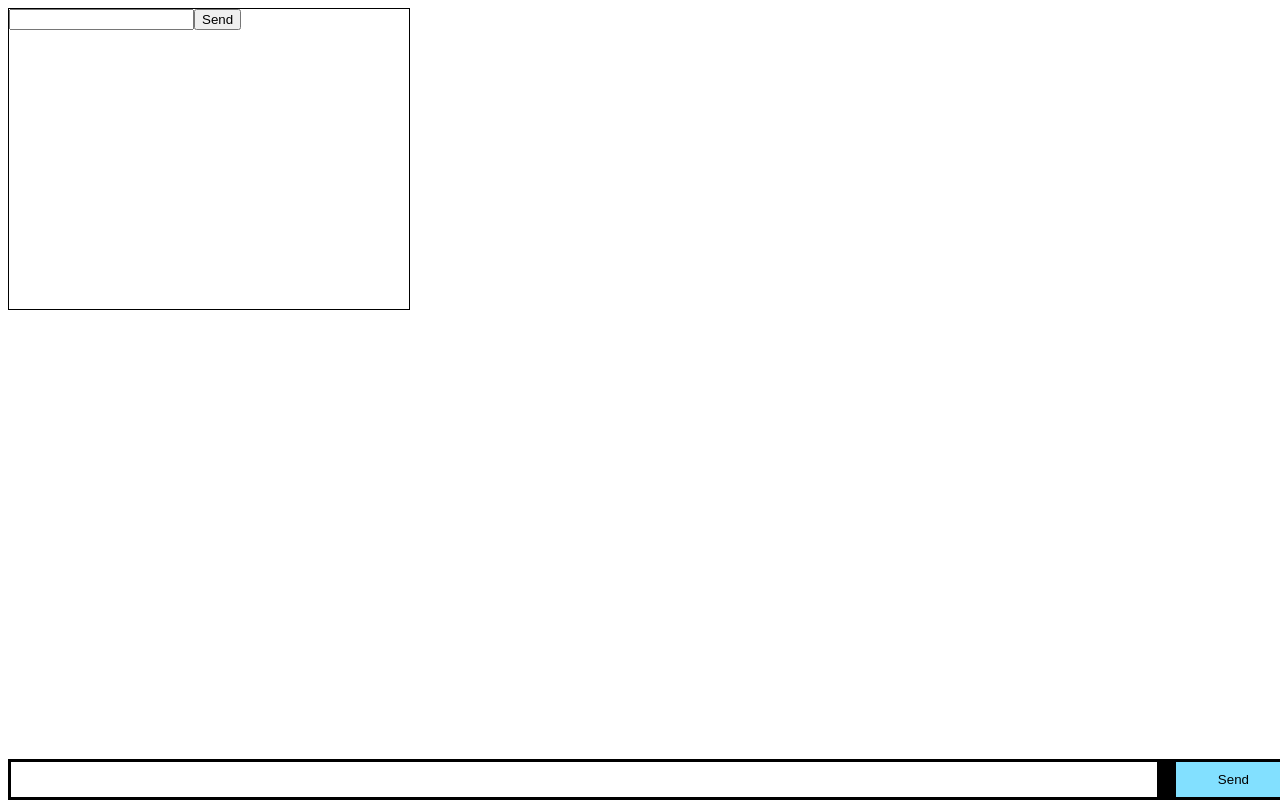
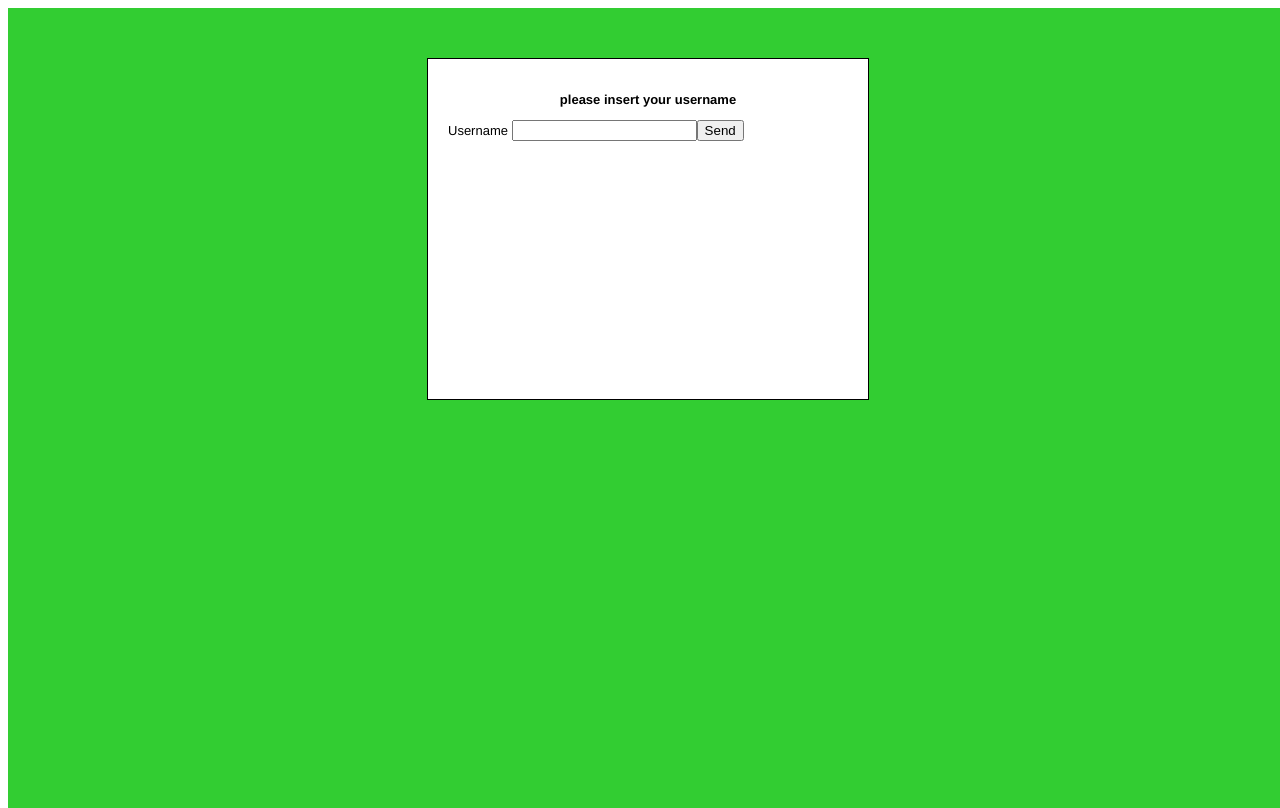
Before and after one commit to creativeprogramming/node-jchat, a website: page public/index.html in a window 1280 px wide. Drawn offline with nearby package versions, Linux system fonts and the light colour scheme; no server answers.

Commit message:
fixed problem with postings added some more styles

```diff
--- a/public/css/style.css
+++ b/public/css/style.css
@@ -39,11 +39,26 @@ body {
     background: #eee;
 }
 
+#user-wrapper {
+    background-color: limegreen;
+    position: absolute;
+    height: 100%;
+    width: 100%;
+    z-index: 100;
+    display: none;
+}
+
 #user {
+    background-color: #fff;
     width: 400px;
     height: 300px;
     border: 1px solid #000;
-    position: absolute;
-    margin: auto;
-    display: none;
+    position: relative;
+    margin: 50px auto;
+    padding: 20px;
 }
+
+#user p {
+    text-align: center;
+    font-weight: 700;
+}
--- a/public/index.html
+++ b/public/index.html
@@ -5,12 +5,15 @@
     <link href="/css/style.css" rel="stylesheet" />
 </head>
 <body>
-<div id="user">
-    <form id="userForm" action="">
-        <input type="text" id="name" autocomplete="off" /><button>Send</button>
-    </form>
+<div id="user-wrapper">
+    <div id="user">
+        <p>please insert your username</p>
+        <form id="userForm" action="">
+            <label for="name">Username</label>
+            <input type="text" id="name" autocomplete="off" /><button>Send</button>
+        </form>
+    </div>
 </div>
-
 <div id="chat">
     <ul id="messages"></ul>
     <form id="chatForm" action="">
--- a/public/js/jquery.chat.js
+++ b/public/js/jquery.chat.js
@@ -8,6 +8,7 @@
 
         return this.each(function () {
             var c = new _chat();
+
             $(this).find('#chatForm').on('submit', function (e) {
                 c.submitMsg(this, e);
             });
@@ -19,6 +20,7 @@
         this.user = 'anonym';
 
         this.initUser();
+        this.initChat();
     }
 
     _chat.prototype = {
@@ -26,7 +28,6 @@
             event.preventDefault();
             this.socket.emit('chat message', { time: this.getTimeString(new Date()), user: this.user, msg: $('#m').val() });
             $('#m').val('');
-            this.initChat();
 
             return false;
         },
@@ -40,11 +41,11 @@
         },
         initUser: function () {
             if ('anonym' === this.user) {
-                $('#user').show();
+                $('#user-wrapper').show();
                 $('#userForm').on('submit', $.proxy(function (event) {
                     event.preventDefault();
                     this.user = $('#name').val();
-                    $('#user').hide();
+                    $('#user-wrapper').hide();
                 }, this));
             }
         },
@@ -59,5 +60,7 @@
     }
 
     // Default Optionen
-    $.fn.chat.defaults = {}
+    $.fn.chat.defaults = {
+        io: null
+    }
 })(jQuery);
```
